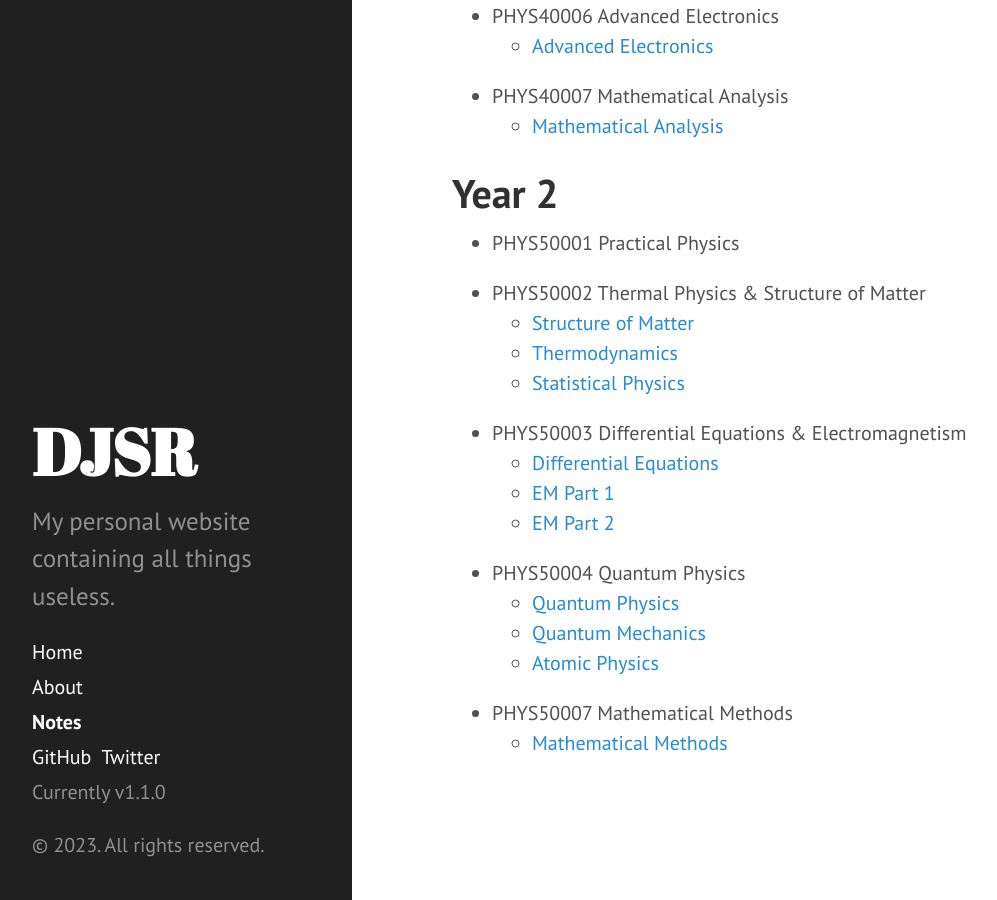
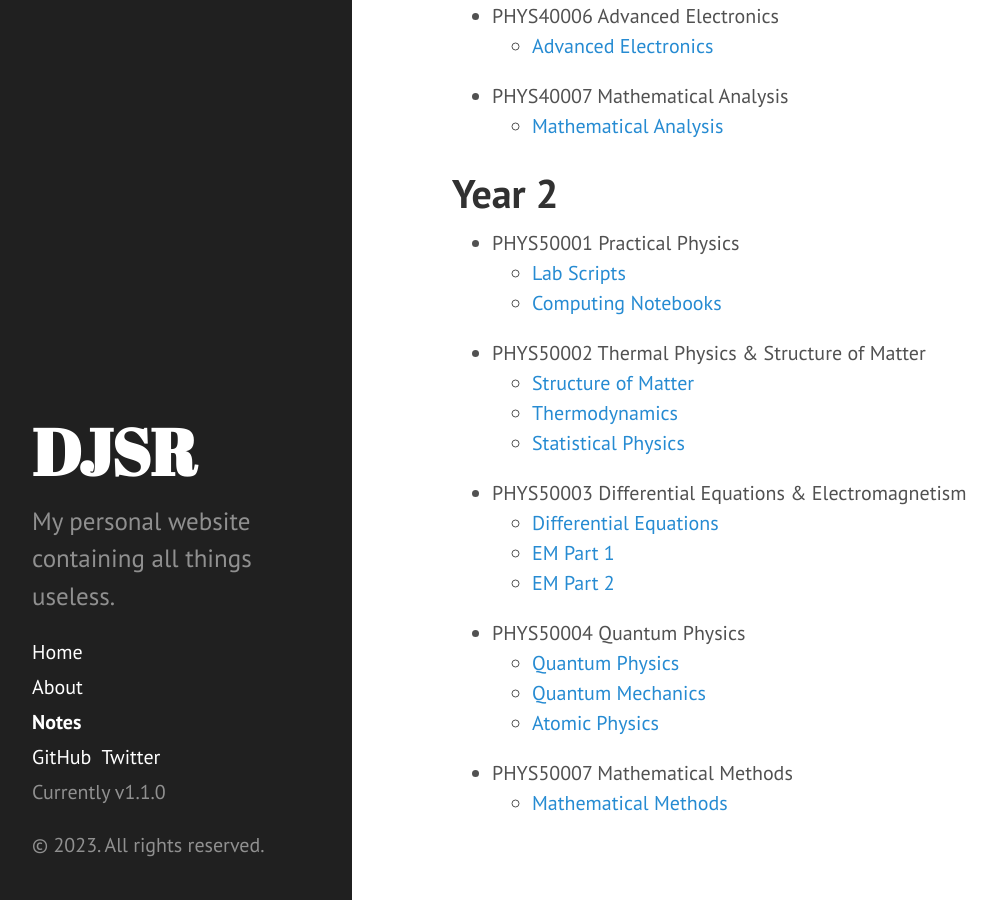
Before and after one commit to dansomrob/dansomrob.github.io, a Jekyll site: the page built from notes/index.md, in a window 1280 px wide and 900 px high, scrolled down 916 px. Shown: the whole window, without its empty margins (8-1005 px from the left). Built offline with Jekyll 4.4.1, drawn with Linux system fonts in a browser that asks for light colours.

Commit message:
Update index.md

```diff
--- a/notes/index.md
+++ b/notes/index.md
@@ -32,6 +32,8 @@
 # Year 2
 
 - PHYS50001 Practical Physics
+  - [Lab Scripts]({{ site.url }}/notes/Y2/lab.pdf)
+  - [Computing Notebooks]({{ site.url }}/notes/Y2/comp)
 
 - PHYS50002 Thermal Physics & Structure of Matter
   - [Structure of Matter]({{ site.url }}/notes/Y2/TP/SoM.pdf)
```
